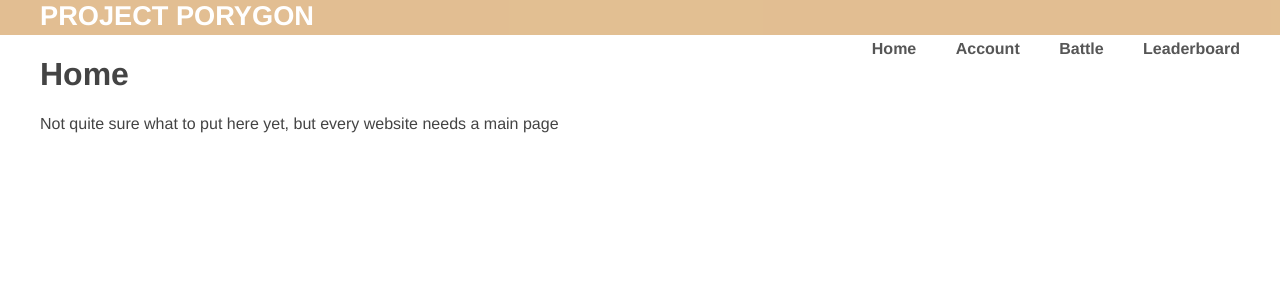
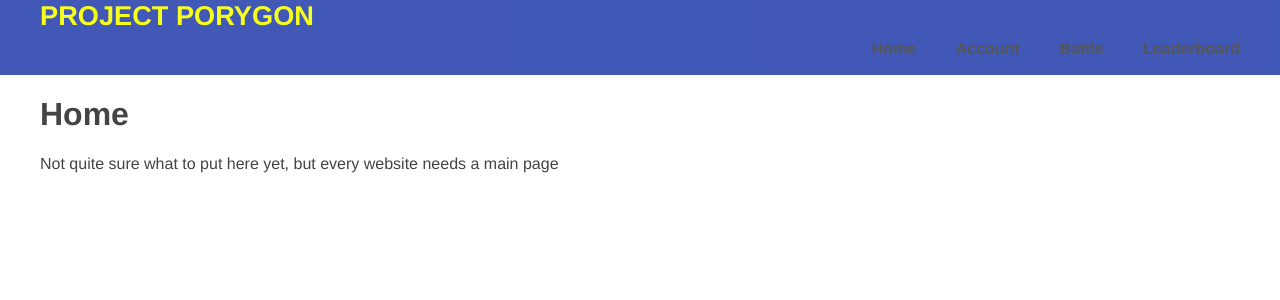
Before and after one commit to yodigi7/Project-Porygon, a Flask app: page / in a window 1280 px wide. Shown: the top 300 px of the page. Run offline with Flask 2, Linux system fonts and the light colour scheme.

Commit message:
Update ProjectPorygon.css

```diff
--- a/visualization/static/css/ProjectPorygon.css
+++ b/visualization/static/css/ProjectPorygon.css
@@ -8,8 +8,8 @@ body
 
 header
 {
-  background-color: #DFB887;
-  height: 35px;
+  background-color: #2d47af;
+  height: 75px;
   width: 100%;
   opacity: .9;
   margin-bottom: 10px;
@@ -19,7 +19,7 @@ header h1.logo
 {
   margin: 0;
   font-size: 1.7em;
-  color: #fff;
+  color: #f6ff05;
   text-transform: uppercase;
   float: center;
 }
```
